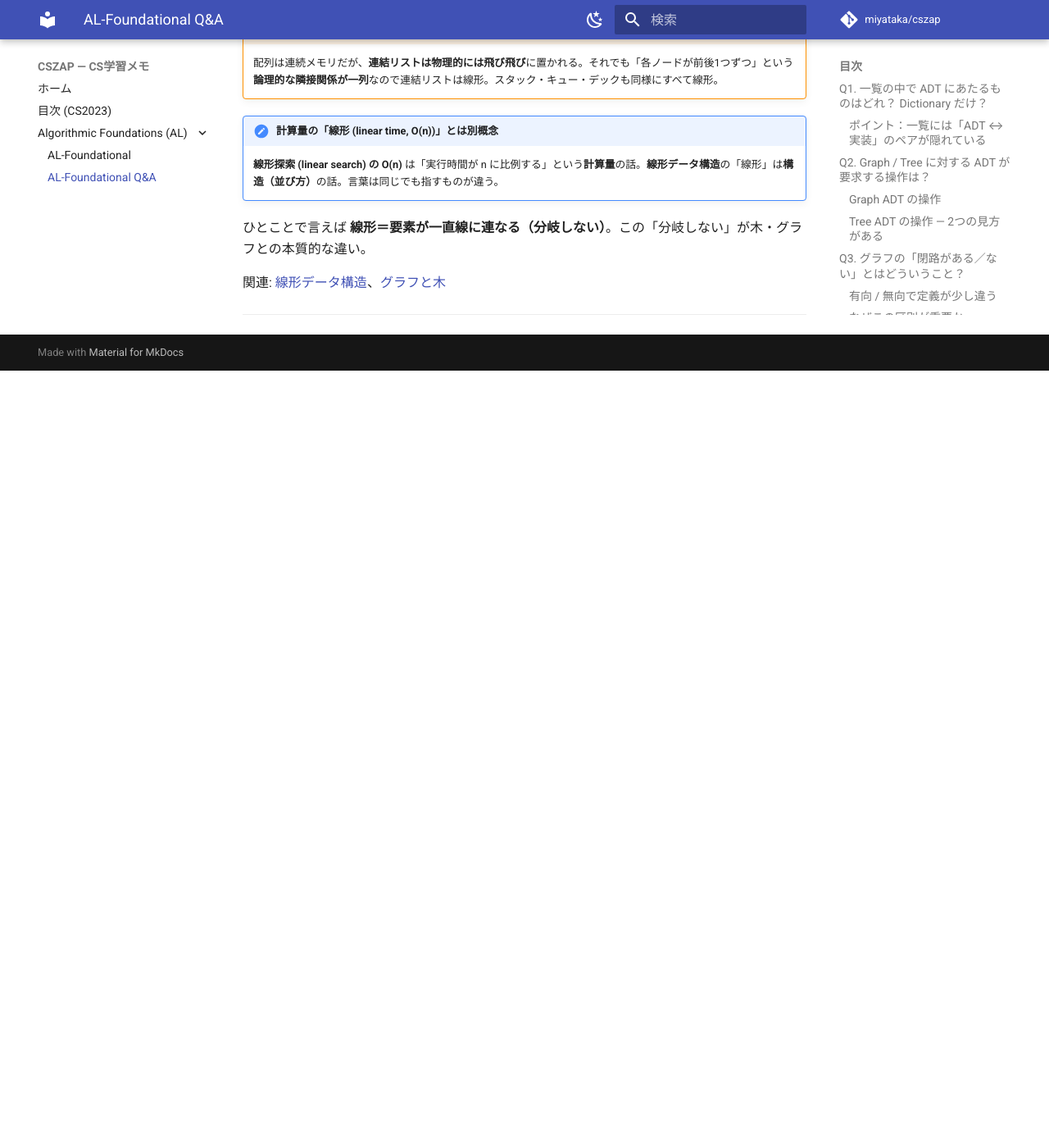
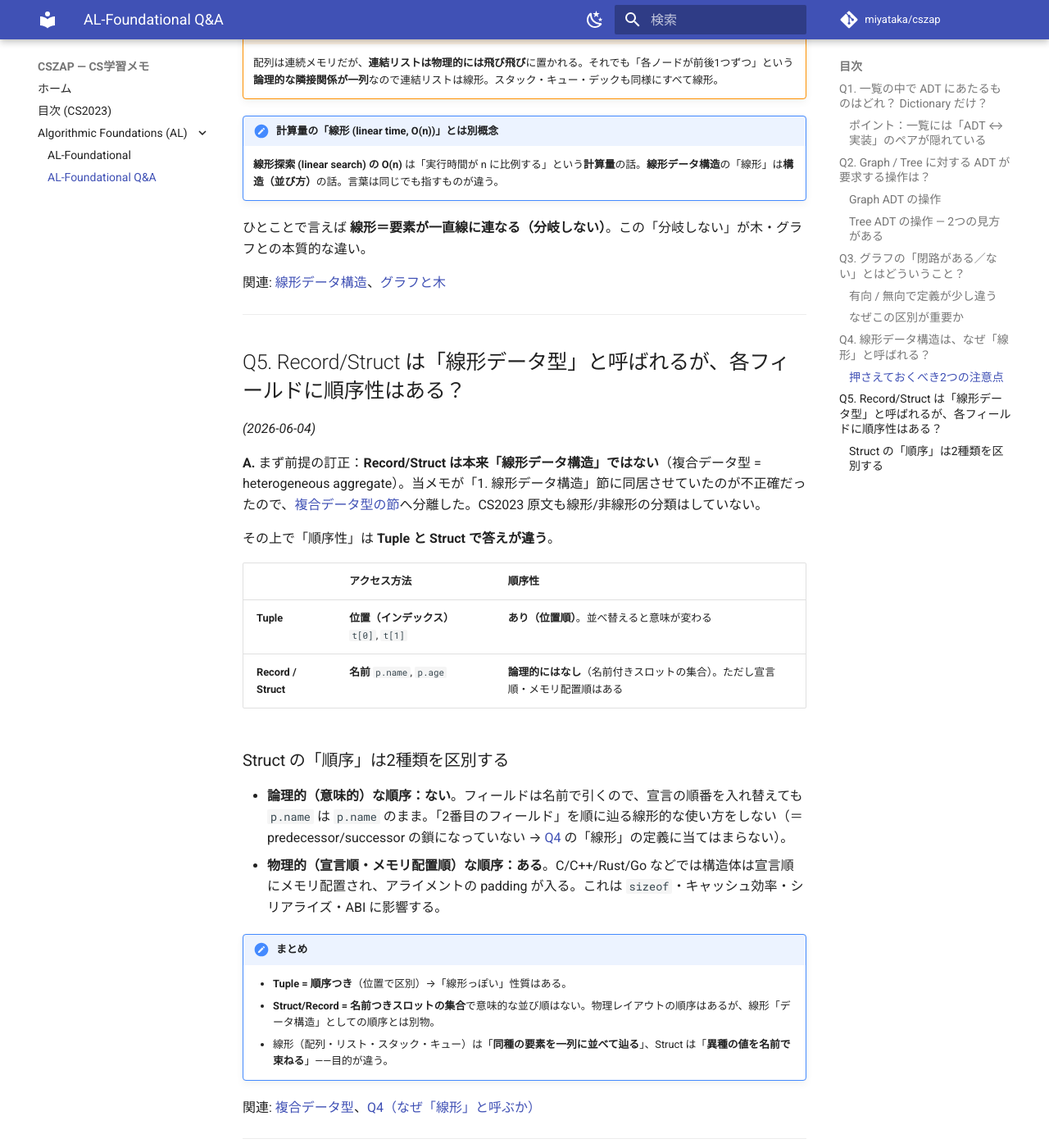
Before and after one commit to miyataka/cszap, an MkDocs documentation site: the page built from docs/AL/AL-Foundational-QA.md, in a window 1280 px wide and 1400 px high, scrolled down 6602 px. Shown: the whole window at 82% size. Built offline with MkDocs 1.6.1 and Material for MkDocs 9.7.7, drawn with Linux system fonts in a browser that asks for light colours; comment, search, counter and statistics services are not loaded; before the commit the page ends 7054 px from its top, so only the background shows below that.

Commit message:
docs: reclassify Records/Structs as composite types; add Q5 on field ordering

````diff
--- a/docs/AL/AL-Foundational-QA.md
+++ b/docs/AL/AL-Foundational-QA.md
@@ -202,4 +202,31 @@ graph TD
 
 ---
 
+## Q5. Record/Struct は「線形データ型」と呼ばれるが、各フィールドに順序性はある？ {#q5}
+
+*(2026-06-04)*
+
+**A.** まず前提の訂正：**Record/Struct は本来「線形データ構造」ではない**（複合データ型 = heterogeneous aggregate）。当メモが「1. 線形データ構造」節に同居させていたのが不正確だったので、[複合データ型の節](AL-Foundational.md#composite)へ分離した。CS2023 原文も線形/非線形の分類はしていない。
+
+その上で「順序性」は **Tuple と Struct で答えが違う**。
+
+| | アクセス方法 | 順序性 |
+|---|---|---|
+| **Tuple** | **位置（インデックス）** `t[0]`, `t[1]` | **あり（位置順）**。並べ替えると意味が変わる |
+| **Record / Struct** | **名前** `p.name`, `p.age` | **論理的にはなし**（名前付きスロットの集合）。ただし宣言順・メモリ配置順はある |
+
+### Struct の「順序」は2種類を区別する
+
+- **論理的（意味的）な順序：ない**。フィールドは名前で引くので、宣言の順番を入れ替えても `p.name` は `p.name` のまま。「2番目のフィールド」を順に辿る線形的な使い方をしない（＝ predecessor/successor の鎖になっていない → [Q4](#q4) の「線形」の定義に当てはまらない）。
+- **物理的（宣言順・メモリ配置順）な順序：ある**。C/C++/Rust/Go などでは構造体は宣言順にメモリ配置され、アライメントの padding が入る。これは `sizeof`・キャッシュ効率・シリアライズ・ABI に影響する。
+
+!!! note "まとめ"
+    - **Tuple = 順序つき**（位置で区別）→「線形っぽい」性質はある。
+    - **Struct/Record = 名前つきスロットの集合**で意味的な並び順はない。物理レイアウトの順序はあるが、線形「データ構造」としての順序とは別物。
+    - 線形（配列・リスト・スタック・キュー）は「**同種の要素を一列に並べて辿る**」、Struct は「**異種の値を名前で束ねる**」——目的が違う。
+
+関連: [複合データ型](AL-Foundational.md#composite)、[Q4（なぜ「線形」と呼ぶか）](#q4)
+
+---
+
 <!-- 新しい Q&A はこの下に追記する（古い順・最新が末尾）-->
--- a/docs/AL/AL-Foundational.md
+++ b/docs/AL/AL-Foundational.md
@@ -103,6 +95,20 @@ graph TD
     q_in[enqueue →] --> q1[A] --> q2[B] --> q3[C] --> q_out[→ dequeue]
   end
 ```
+
+---
+
+## 1b. 複合データ型（Records / Structs / Tuples / Objects） {#composite}
+
+**異なる型の値を1つに束ねた複合データ**。線形構造（同種の要素を一列に並べて辿る）とは目的が異なり、**「異種の値を名前または位置でまとめる」**もの。厳密には線形データ構造ではない。
+
+- **Record / Struct / レコード・構造体**: **名前付き**フィールドの集まり（例: `{name, age}`）。アクセスは名前で `p.name`。
+- **Tuple / タプル**: **位置で順序付け**された値の組（例: `(x, y)`）。アクセスは位置で `t[0]`。
+- **Object**: データに加えて振る舞い（メソッド）を持つ（→ FPL-OOP）。
+
+!!! note "フィールドに順序はある？（→ [Q5](AL-Foundational-QA.md#q5)）"
+    - **Tuple は順序つき**（位置で区別、並べ替えると意味が変わる）。
+    - **Struct/Record は名前つきスロットの集合**で**意味的な順序はない**（宣言順を変えても `p.name` は同じ）。ただし C/Rust/Go 等では**宣言順のメモリ配置順**があり、`sizeof`・アライメント・シリアライズ・ABI に影響する（＝物理的な順序は存在）。
 
 ---
 
````
Also changed, not shown: other parts of docs/AL/AL-Foundational.md (+0 -8 lines).
